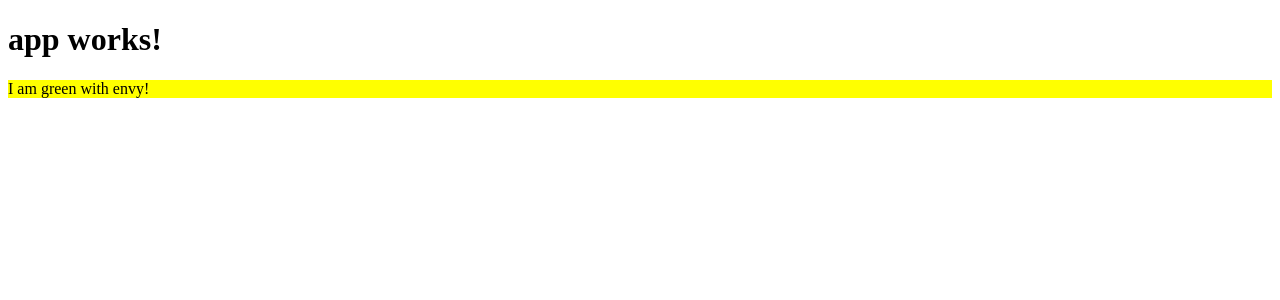
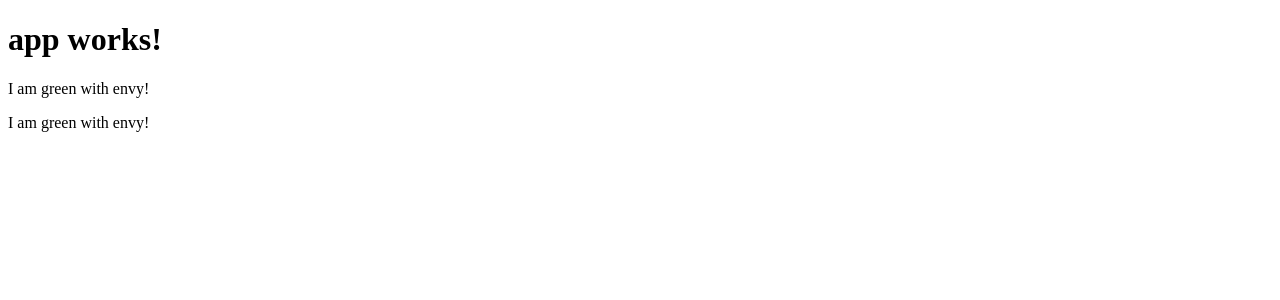
Before and after one commit to zhangkang1521/Angular2-CLI, an Angular app: page / in a window 1280 px wide. Shown: the top 300 px of the page. Built offline with nearby package versions, Linux system fonts and the light colour scheme.

Commit message:
指令@Input

```diff
--- a/src/app/app.component.html
+++ b/src/app/app.component.html
@@ -1,4 +1,5 @@
 <h1>
   {{title}}
 </h1>
-<p myHighlight>I am green with envy!</p>
+<p myHighlight [highlightColor]="color">I am green with envy!</p>
+<p myHighlight [highlightColor]="'green'">I am green with envy!</p>
--- a/src/app/app.component.ts
+++ b/src/app/app.component.ts
@@ -7,4 +7,5 @@ import { Component } from '@angular/core';
 })
 export class AppComponent {
   title = 'app works!';
+  color = 'red';
 }
--- a/src/app/directive/highlight.directive.ts
+++ b/src/app/directive/highlight.directive.ts
@@ -1,4 +1,4 @@
-import {Directive, ElementRef} from "@angular/core";
+import {Directive, ElementRef, HostListener, Input} from "@angular/core";
 
 @Directive(
   {
@@ -7,7 +7,27 @@ import {Directive, ElementRef} from "@angular/core";
 )
 
 export class HighlightDirective {
-  constructor(el: ElementRef) {
-    el.nativeElement.style.background = 'yellow';
+  @Input()
+  highlightColor: string;
+
+  constructor(private el: ElementRef) {
+    // el.nativeElement.style.background = 'yellow';
   }
+
+  @HostListener("mouseenter")
+  onMouseEnter() {
+    console.log('mouseEnter');
+    console.log(this.highlightColor);
+    this.highlight(this.highlightColor);
+  }
+
+  @HostListener("mouseleave")
+  onMouseLeave() {
+    this.highlight(null);
+  }
+
+  private highlight(color) {
+    this.el.nativeElement.style.background = color;
+  }
+
 }
```
